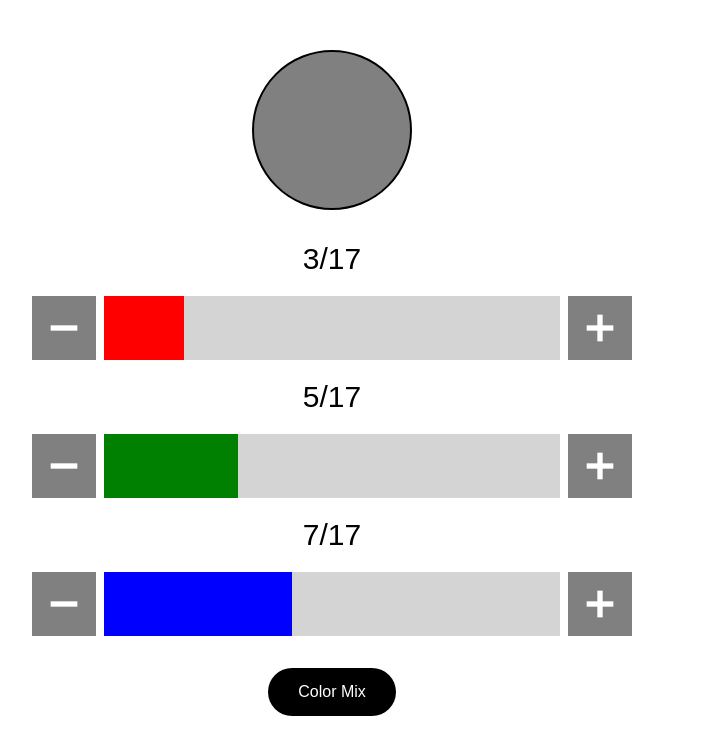
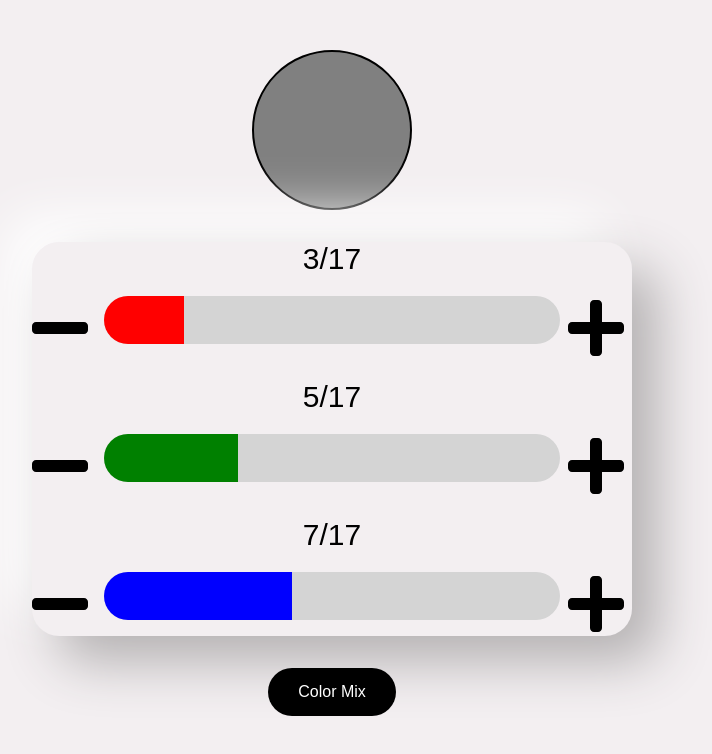
Before and after one commit to pstrauli/ProgressBars, a plain HTML site: page index.html in a window 1280 px wide. Shown: the whole page, without its empty margins (308-1020 px from the left). Drawn offline with Linux system fonts and the light colour scheme.

Commit message:
2nd version of design started...neumorph styling

```diff
--- a/index.html
+++ b/index.html
@@ -10,7 +10,7 @@
 <body>
   <div class="color-palette" id="colorPalette"></div>
 
-  <div id="app"></div>
+  <div id="app" class="mix-app"></div>
 
   <button class="color-mix" id="colorMix">Color Mix</button>
 
--- a/style.css
+++ b/style.css
@@ -9,6 +9,7 @@ html {
 body {
   width: 600px;
   margin: 50px auto;
+  background-color:#f3eff1;
 }
 
 .color-palette {
@@ -18,6 +19,13 @@ body {
   background-color: grey;
   margin: 0 auto 2rem;
   border: 2px solid black;
+}
+
+.mix-app {
+  background-color:#f3eff1;
+  border-radius: 27px;
+  box-shadow:  26px 26px 53px #b4b1b2,
+             -26px -26px 53px #ffffff;
 }
 
 .label {
@@ -33,11 +41,15 @@ body {
 }
 
 .btn-plus {
-  background-image: url('img/plus.png');
+  background-image: url('img/plus-solid.svg');
+  background-repeat: no-repeat;
+  background-size: contain;
 }
 
 .btn-minus {
-  background-image: url('img/minus.png');
+  background-image: url('img/minus-solid.svg');
+  background-repeat: no-repeat;
+  background-size: contain;
 }
 
 .progress {
@@ -48,15 +60,18 @@ body {
 
 .bar {
   flex: 1;
-  height: 64px;
+  height: 48px;
   margin: 0 8px;
   background-color: rgb(212, 212, 212);
+  border-radius: 50px;
 }
 
 .knob {
   width: 40%;
-  height: 64px;
+  height: 48px;
   background-color: rgb(255, 82, 0);
+  border-top-left-radius: 50px;
+  border-bottom-left-radius: 50px;
 }
 
 .color-mix {
```
Also changed, not shown: img/minus-solid.svg (added), img/plus-solid.svg (added), 2 other files.
